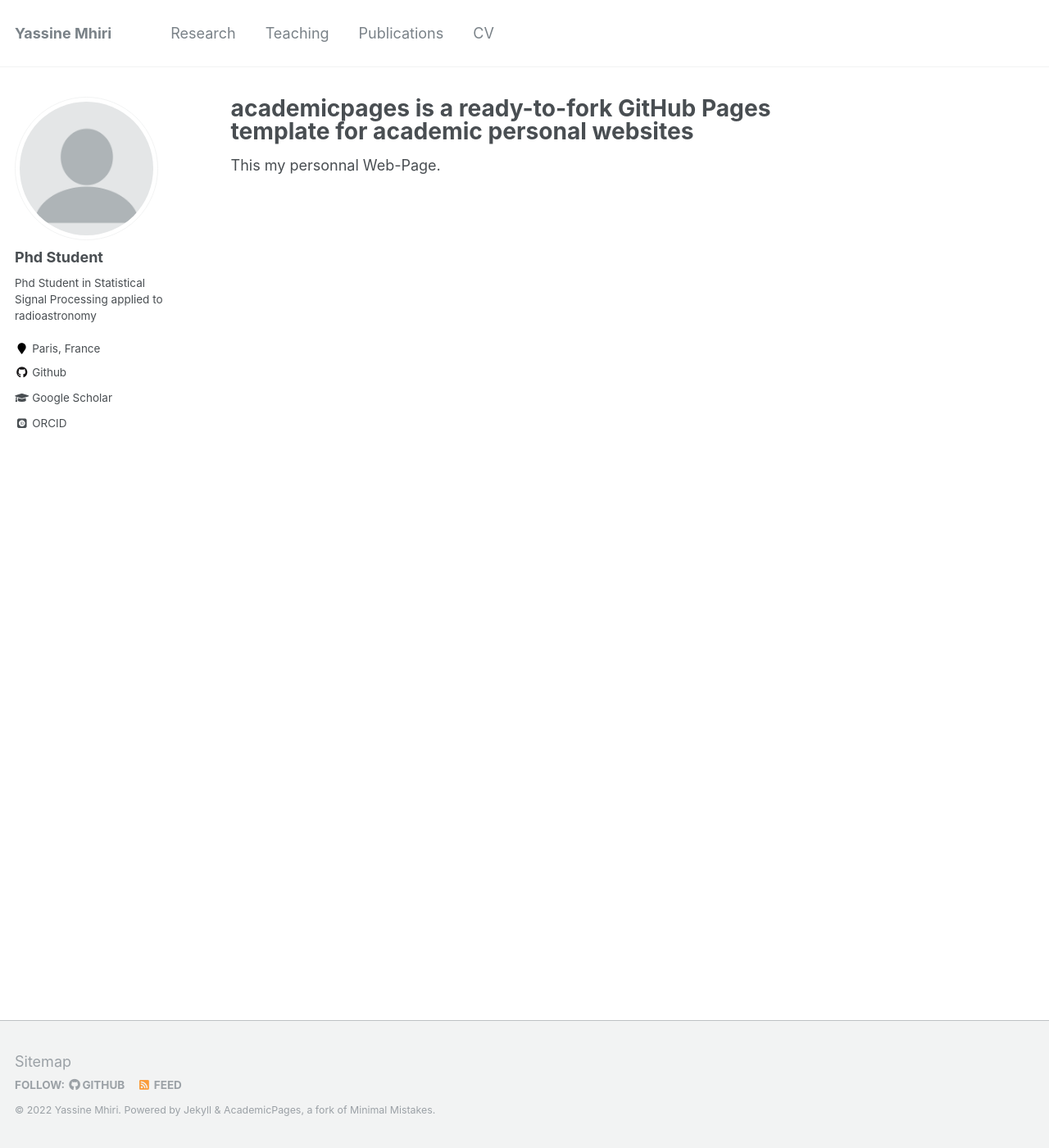
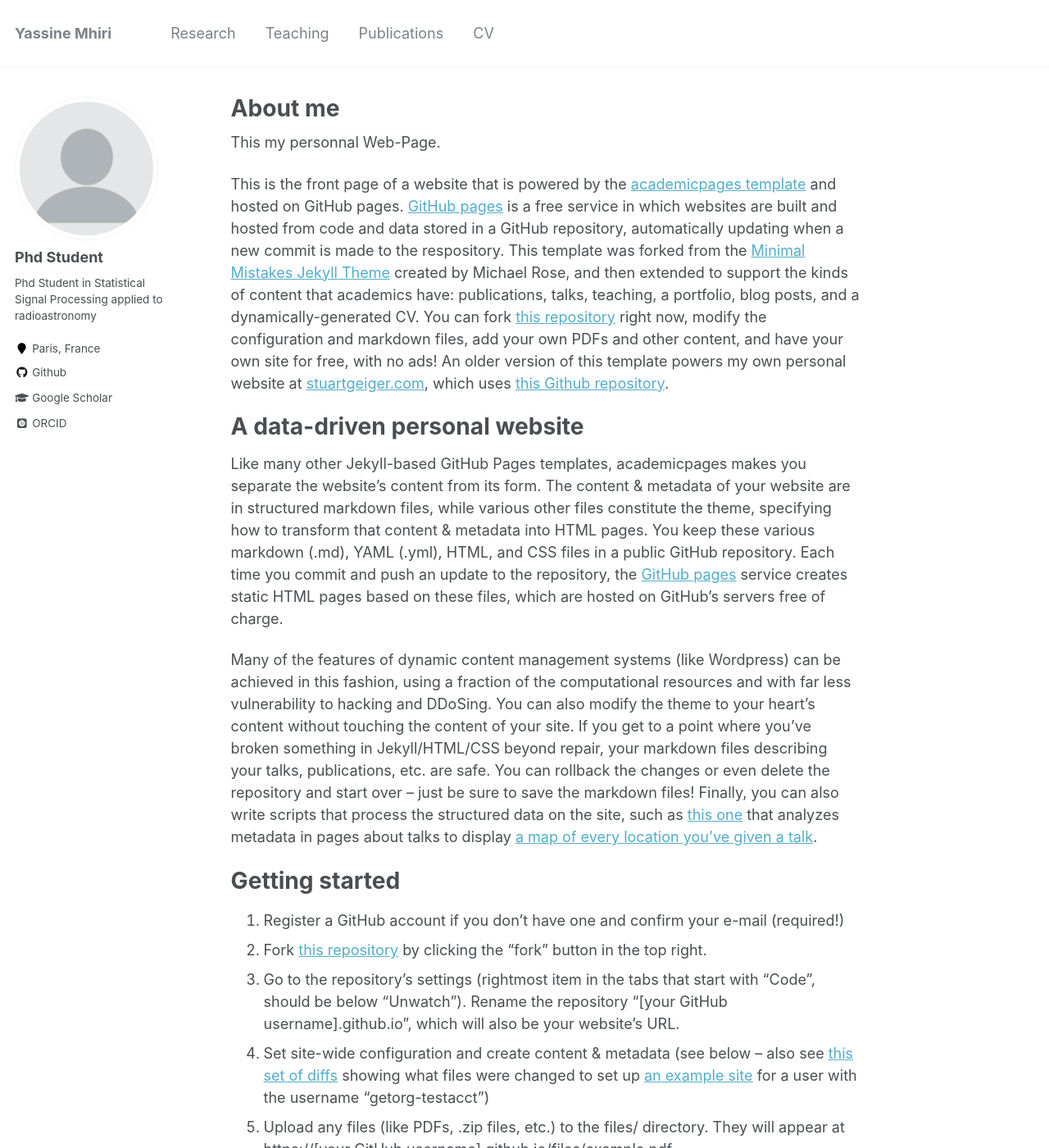
Before and after one commit to y-mhiri/y-mhiri.github.io, a Jekyll site: the page built from _pages/about.md, in a window 1280 px wide and 1400 px high. Shown: the whole window at 82% size. Built offline with Jekyll 4.4.1, drawn with Linux system fonts in a browser that asks for light colours; some web fonts are replaced; some of the changed text lies outside the part shown.

Commit message:
uncomment tuto

```diff
--- a/_pages/about.md
+++ b/_pages/about.md
@@ -1,6 +1,6 @@
 ---
 permalink: /
-title: "academicpages is a ready-to-fork GitHub Pages template for academic personal websites"
+title: "About me"
 excerpt: "About me"
 author_profile: true
 redirect_from:
@@ -10,7 +10,7 @@ redirect_from:
 
 This my personnal Web-Page.
 
-<!-- This is the front page of a website that is powered by the [academicpages template](https://github.com/academicpages/academicpages.github.io) and hosted on GitHub pages. [GitHub pages](https://pages.github.com) is a free service in which websites are built and hosted from code and data stored in a GitHub repository, automatically updating when a new commit is made to the respository. This template was forked from the [Minimal Mistakes Jekyll Theme](https://mmistakes.github.io/minimal-mistakes/) created by Michael Rose, and then extended to support the kinds of content that academics have: publications, talks, teaching, a portfolio, blog posts, and a dynamically-generated CV. You can fork [this repository](https://github.com/academicpages/academicpages.github.io) right now, modify the configuration and markdown files, add your own PDFs and other content, and have your own site for free, with no ads! An older version of this template powers my own personal website at [stuartgeiger.com](http://stuartgeiger.com), which uses [this Github repository](https://github.com/staeiou/staeiou.github.io).
+This is the front page of a website that is powered by the [academicpages template](https://github.com/academicpages/academicpages.github.io) and hosted on GitHub pages. [GitHub pages](https://pages.github.com) is a free service in which websites are built and hosted from code and data stored in a GitHub repository, automatically updating when a new commit is made to the respository. This template was forked from the [Minimal Mistakes Jekyll Theme](https://mmistakes.github.io/minimal-mistakes/) created by Michael Rose, and then extended to support the kinds of content that academics have: publications, talks, teaching, a portfolio, blog posts, and a dynamically-generated CV. You can fork [this repository](https://github.com/academicpages/academicpages.github.io) right now, modify the configuration and markdown files, add your own PDFs and other content, and have your own site for free, with no ads! An older version of this template powers my own personal website at [stuartgeiger.com](http://stuartgeiger.com), which uses [this Github repository](https://github.com/staeiou/staeiou.github.io).
 
 A data-driven personal website
 ======
@@ -49,4 +49,4 @@ Example: editing a markdown file for a talk
 
 For more info
 ------
-More info about configuring academicpages can be found in [the guide](https://academicpages.github.io/markdown/). The [guides for the Minimal Mistakes theme](https://mmistakes.github.io/minimal-mistakes/docs/configuration/) (which this theme was forked from) might also be helpful. -->
+More info about configuring academicpages can be found in [the guide](https://academicpages.github.io/markdown/). The [guides for the Minimal Mistakes theme](https://mmistakes.github.io/minimal-mistakes/docs/configuration/) (which this theme was forked from) might also be helpful.
```
